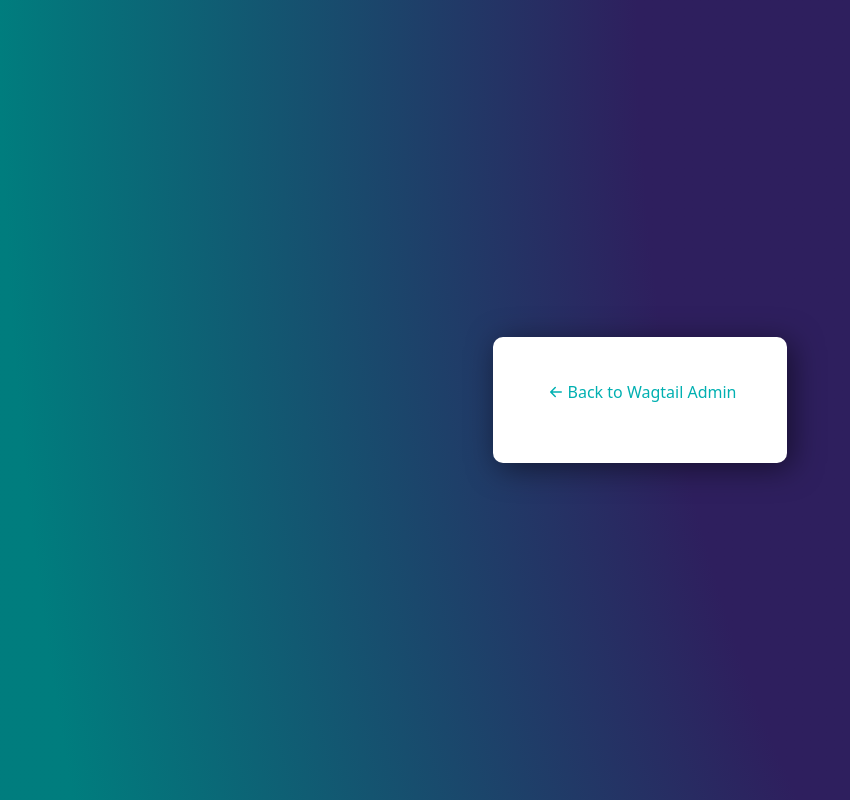
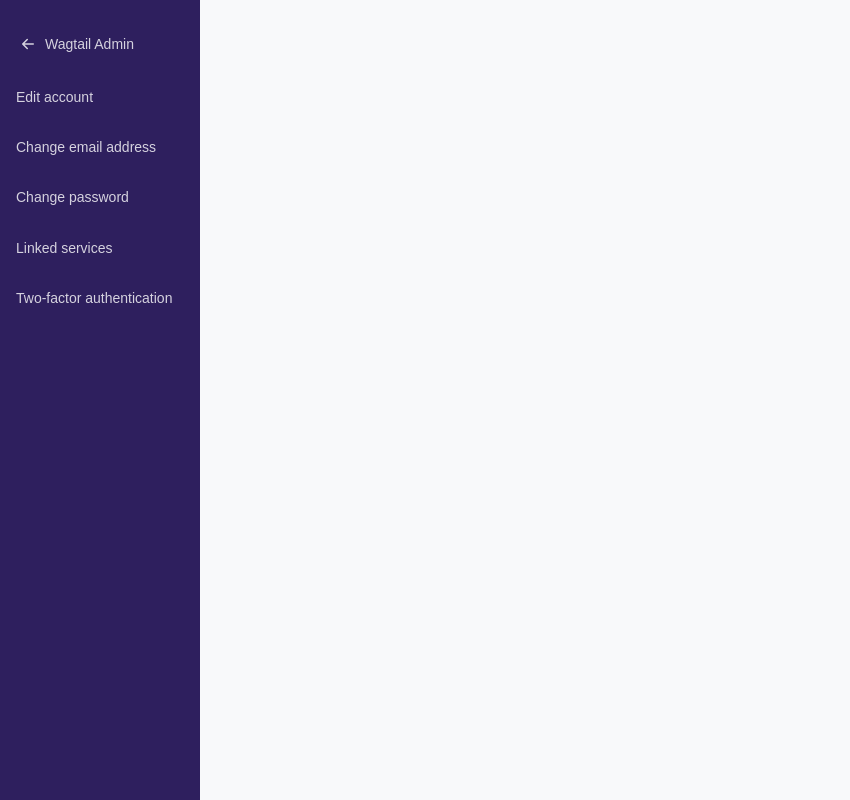
Before and after one commit to leukeleu/django-hidp-wagtail, a Django app: template hidp_wagtail/templates/hidp/base_post_login.html in a window 1280 px wide. Shown: the whole page, without its empty margins (0-850 px from the left). Run offline with Django 3.2, Linux system fonts and the light colour scheme; the template is opened without the code that fills it, so the values that code supplies are empty.

Commit message:
Improved design post_login and add button to wagtail admin

```diff
--- a/hidp_wagtail/static/css/wagtail_hidp.css
+++ b/hidp_wagtail/static/css/wagtail_hidp.css
@@ -4,49 +4,10 @@
   box-sizing: border-box;
 }
 
-body {
-  font-family: system-ui, sans-serif;
-  background: radial-gradient(100% 300.28% at 100% 0%, hsl(254.3 50.4% 24.5%) 0%, hsl(254.3 50.4% 24.5%) 32.94%, hsl(254.3 50.4% 24.5%) 49.9%, hsl(254.3 50.4% 24.5%) 50.2%, hsl(180.5 100% 24.7%) 100%);
-  display: flex;
-  align-items: center;
-  justify-content: center;
-  min-height: 100vh;
-}
 
-/* Dark mode adjustments */
-@media (prefers-color-scheme: dark) {
-  body {
-    color: hsl(0 0% calc(11.4% + 67%));
-  }
 
-  main {
-    background-color: hsl(0 0% calc(11.4% + 3.5%));
-  }
 
-  h1 {
-    color: #dcdcdc;
-  }
 
-  form input[type="email"],
-  form input[type="text"],
-  form input[type="password"] {
-    background-color: #2c2c2c;
-    color: #fff;
-  }
-
-  .helptext {
-    color: hsl(0 0% calc(11.4% + 67%));
-  }
-}
-
-main {
-  background-color: white;
-  border: 3px solid #0000;
-  border-radius: 0.625rem;
-  box-shadow: 5px 5px 30px #00000080;
-  max-width: 25.2rem;
-  padding: 2.5rem 3rem;
-}
 
 @media screen and (min-width: 50em) {
   .login .content-wrapper {
@@ -59,7 +20,6 @@ h1 {
   font-size: 1.875rem;
   font-weight: 800;
   line-height: 1.3;
-  text-align: center;
   margin-bottom: 1.5rem;
   color: #000;
 }
@@ -195,11 +155,3 @@ hr {
   margin-bottom: 1rem;
   box-shadow: 0 2px 8px rgba(255, 0, 0, 0.1);
 }
-
-/* Styling for "Back to Wagtail Admin" link */
-a.back {
-  display: flex;
-  align-items: center;
-  margin-bottom: 1rem;
-  text-decoration: none;
-}
--- /dev/null
+++ b/hidp_wagtail/static/css/wagtail_hidp_post_login.css
@@ -0,0 +1,61 @@
+body {
+  background-color: #f8f9fa;
+  font-family: Arial, sans-serif;
+  margin: 0;
+  padding: 0;
+}
+
+main {
+  display: flex;
+  justify-content: space-between;
+  height: 100vh;
+}
+
+.sidebar {
+  background-color: hsl(254.3 50.4% 24.5%);
+  width: 200px;
+  height: 100%;
+}
+
+.main {
+  flex: 2;
+  padding: 3.75rem;
+}
+
+.back {
+  display: flex;
+  align-items: center;
+  text-decoration: none;
+}
+
+.back svg {
+  margin-right: 5px;
+}
+
+nav ul {
+  list-style-type: none;
+  padding: 0;
+}
+
+nav ul li {
+  font-size: 14px;
+}
+
+nav ul li.current {
+  background-color: hsl(calc(254.3 - 0.5) calc(50.4% - 0.4%) calc(24.5% - 4.1%));
+}
+
+nav ul li a {
+  color: #fffc;
+  padding: 1rem;
+  display: block;
+  text-decoration: none;
+}
+
+nav ul li a:hover {
+  color: hsl(0 0% 100%);
+}
+
+form {
+  max-width: 840px;
+}
--- a/hidp_wagtail/templates/hidp/base.html
+++ b/hidp_wagtail/templates/hidp/base.html
@@ -5,7 +5,9 @@
 <head>
   <meta charset="utf-8">
   <title>{% block title %}{% endblock %}</title>
-  <link rel="stylesheet" href="{% static 'css/wagtail_hidp.css' %}">
+  {% block head %}
+    <link rel="stylesheet" href="{% static 'css/wagtail_hidp.css' %}">
+  {% endblock %}
 </head>
   <body>
   {% block body %}
--- a/hidp_wagtail/templates/hidp/base_post_login.html
+++ b/hidp_wagtail/templates/hidp/base_post_login.html
@@ -12,14 +12,46 @@ This includes the following pages (non-exhaustive list):
 It extends the base.html template and is an entrypoint for customizing the layout of the post-login pages.
 {% endcomment %}
 
+{% load static i18n %}
+
+{% block head %}
+  {{ block.super }}
+  <link rel="stylesheet" href="{% static 'css/wagtail_hidp_post_login.css' %}">
+{% endblock %}
+
 {% block body %}
   <main>
+    <div class="sidebar">
+      <nav>
+        <ul>
+          <li>
             <a href="/wagtail-admin/" class="back">
               <svg xmlns="http://www.w3.org/2000/svg" width="24" height="24" fill="currentColor" class="bi bi-arrow-left-short" viewBox="0 0 16 16">
                 <path fill-rule="evenodd" d="M12 8a.5.5 0 0 1-.5.5H5.707l2.147 2.146a.5.5 0 0 1-.708.708l-3-3a.5.5 0 0 1 0-.708l3-3a.5.5 0 1 1 .708.708L5.707 7.5H11.5a.5.5 0 0 1 .5.5"/>
               </svg>
-      Back to Wagtail Admin
+              Wagtail Admin
             </a>
+          </li>
+          <li class="{% if request.path == '/manage/edit-account/' %}current{% endif %}">
+            <a href="{% url "hidp_account_management:edit_account" %}">{% translate 'Edit account' %}</a>
+          </li>
+          <li class="{% if request.path == '/manage/change-email/' %}current{% endif %}">
+            <a href="{% url "hidp_account_management:email_change_request" %}">{% translate 'Change email address' %}</a>
+          </li>
+          <li class="{% if request.path == '/manage/change-password/' %}current{% endif %}">
+            <a href="{% url "hidp_account_management:change_password" %}">{% translate 'Change password' %}</a>
+          </li>
+          <li class="{% if request.path == '/manage/oidc/' %}current{% endif %}">
+            <a href="{% url "hidp_oidc_management:linked_services" %}">{% translate 'Linked services' %}</a>
+          </li>
+          <li class="{% if request.path == '/manage/otp/' %}current{% endif %}">
+            <a href="{% url "hidp_otp_management:manage" %}">{% translate 'Two-factor authentication' %}</a>
+          </li>
+        </ul>
+      </nav>
+    </div>
+    <div class="main">
       {% block main %}{% endblock %}
+    </div>
   </main>
 {% endblock %}
```
Also changed, not shown: hidp_wagtail/static/css/wagtail_hidp_pre_login.css (added, +43 -0 lines), hidp_wagtail/templates/hidp/base_pre_login.html (added, +8 -0 lines), hidp_wagtail/wagtail_hooks.py (added, +13 -0 lines). Lines whose indentation alone changed are shown as unchanged.
